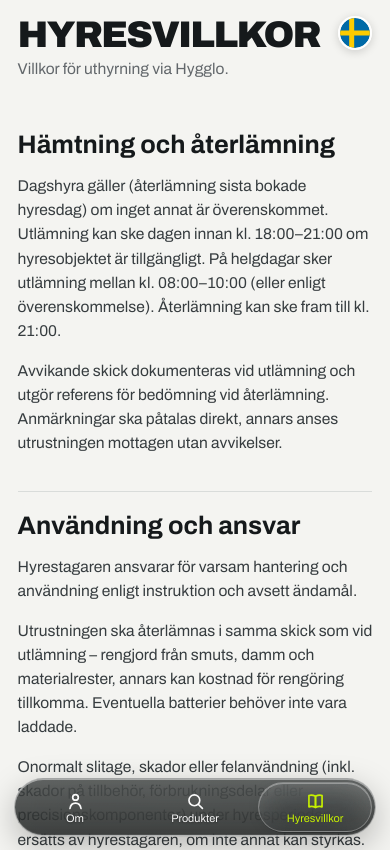
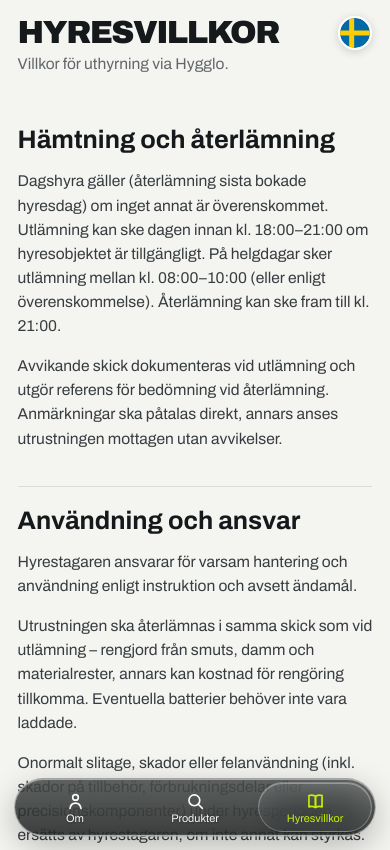
Before and after one commit to peralmkvist/hyrbart-webapp, a Next.js app in the folder hyrbart-webapp/: page /sv/hyresvillkor in a window 390 px wide. Shown: the top 850 px of the page. Built offline with nearby package versions, Linux system fonts and the light colour scheme.

Commit message:
Keep rental terms heading clear of language switch

```diff
--- a/hyrbart-webapp/app/[locale]/hyresvillkor/page.tsx
+++ b/hyrbart-webapp/app/[locale]/hyresvillkor/page.tsx
@@ -5,12 +5,16 @@ export default async function TermsPage({
 }) {
   const { locale } = await params;
   const en = locale === 'en';
+  const headingStyle = {
+    maxWidth: 'calc(100% - 56px)',
+    fontSize: 'clamp(2rem, 7vw, 3.8rem)',
+  } as const;
 
   if (en) {
     return (
       <div className="pageShell termsPage">
         <header className="pageHeader termsHeaderSticky">
-          <h1>RENTAL TERMS</h1>
+          <h1 style={headingStyle}>RENTAL TERMS</h1>
           <p>Terms for rentals via Hygglo.</p>
         </header>
 
@@ -70,7 +74,7 @@ export default async function TermsPage({
   return (
     <div className="pageShell termsPage">
       <header className="pageHeader termsHeaderSticky">
-        <h1>HYRESVILLKOR</h1>
+        <h1 style={headingStyle}>HYRESVILLKOR</h1>
         <p>Villkor för uthyrning via Hygglo.</p>
       </header>
 
```
